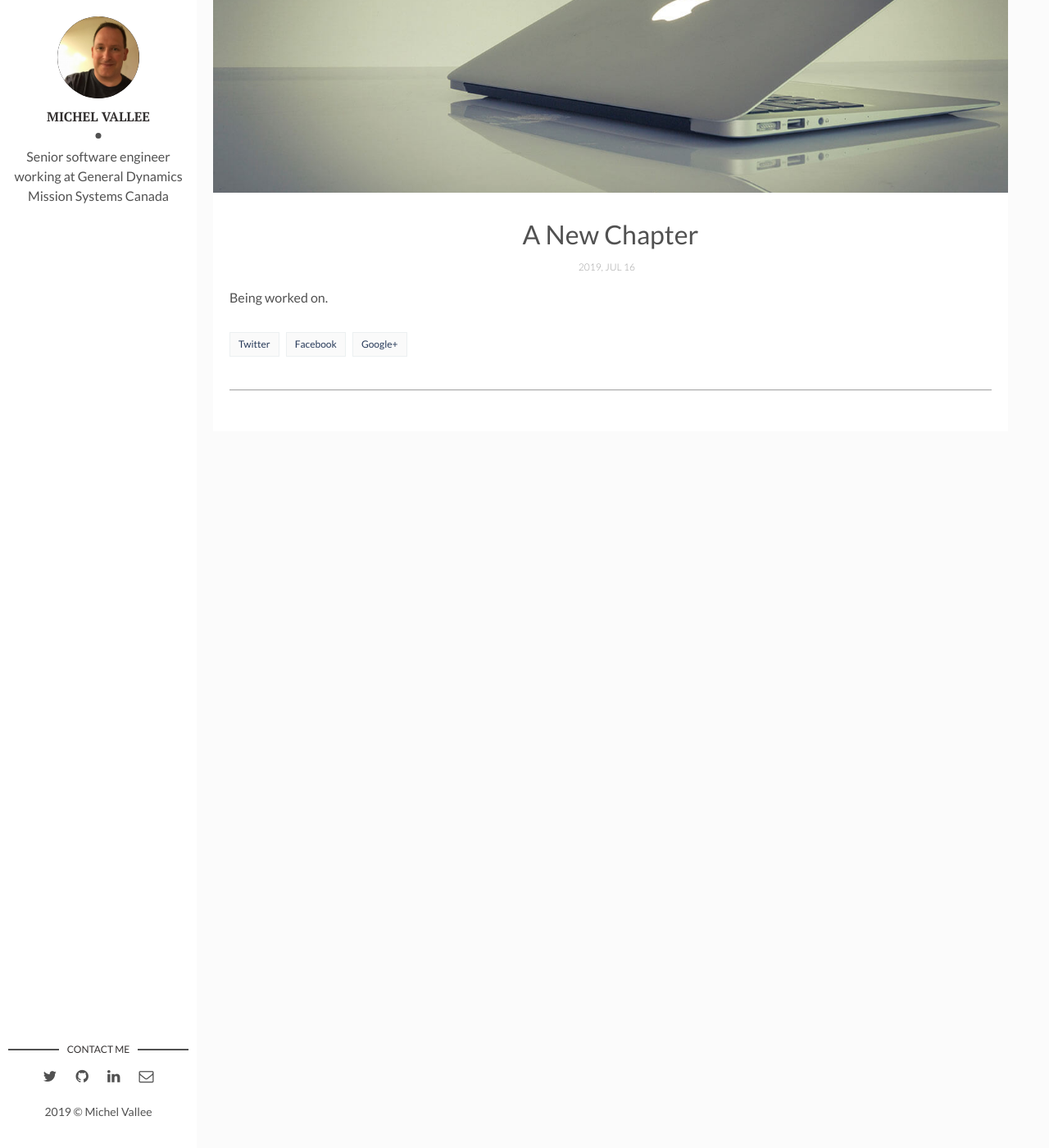
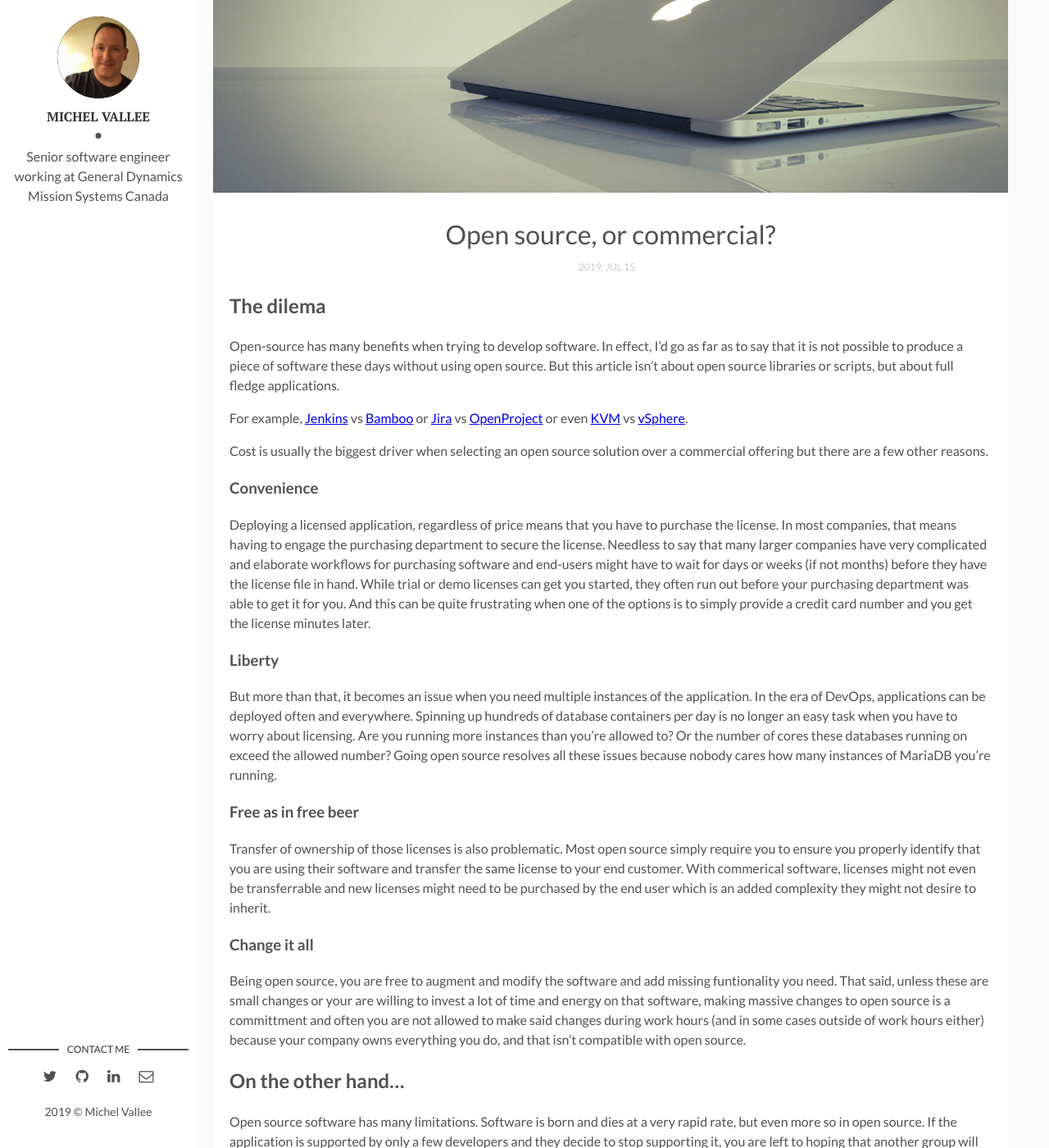
Before and after one commit to Limech/limech.github.io, a Jekyll site: the page built from _posts/2019-07-15-a-new-chapter.markdown, in a window 1280 px wide and 1400 px high, scrolled down 285 px. Shown: the whole window at 82% size. Built offline with Jekyll 4.4.1, drawn with Linux system fonts in a browser that asks for light colours; before the commit the page ends 900 px from its top, so only the background shows below that; some of the changed text lies outside the part shown.

Commit message:
Updated first post

```diff
--- a/_posts/2019-07-15-a-new-chapter.markdown
+++ b/_posts/2019-07-15-a-new-chapter.markdown
@@ -1,10 +1,45 @@
 ---
 layout: post
-title: A New Chapter
-date: 2019-07-15 19:00:00 -0500
+title: Open source, or commercial?
+date: 2019-07-15T15:00:00Z
 description:  # Add post description (optional)
 img: workflow.jpg # Add image post (optional)
 fig-caption: # Add figcaption (optional)
 tags: []
 ---
-Being worked on.
+
+## The dilema
+
+Open-source has many benefits when trying to develop software. In effect, I'd go as far as to say that it is not possible to produce a piece of software these days without using open source.  But this article isn't about open source libraries or scripts, but about full fledge applications.
+
+For example, [Jenkins](https://jenkins.io/) vs [Bamboo](https://www.atlassian.com/software/bamboo) or [Jira](https://www.atlassian.com/software/jira) vs [OpenProject](https://www.openproject.org) or even [KVM](https://www.linux-kvm.org/page/Main_Page) vs [vSphere](https://www.vmware.com/ca/products/vsphere.html).
+
+Cost is usually the biggest driver when selecting an open source solution over a commercial offering but there are a few other reasons.
+
+### Convenience
+
+Deploying a licensed application, regardless of price means that you have to purchase the license.  In most companies, that means having to engage the purchasing department to secure the license.  Needless to say that many larger companies have very complicated and elaborate workflows for purchasing software and end-users might have to wait for days or weeks (if not months) before they have the license file in hand.  While trial or demo licenses can get you started, they often run out before your purchasing department was able to get it for you.  And this can be quite frustrating when one of the options is to simply provide a credit card number and you get the license minutes later.
+
+### Liberty
+
+But more than that, it becomes an issue when you need multiple instances of the application.  In the era of DevOps, applications can be deployed often and everywhere.  Spinning up hundreds of database containers per day is no longer an easy task when you have to worry about licensing.  Are you running more instances than you're allowed to?  Or the number of cores these databases running on exceed the allowed number?  Going open source resolves all these issues because nobody cares how many instances of MariaDB you're running.
+
+### Free as in free beer
+
+Transfer of ownership of those licenses is also problematic.  Most open source simply require you to ensure you properly identify that you are using their software and transfer the same license to your end customer.  With commerical software, licenses might not even be transferrable and new licenses might need to be purchased by the end user which is an added complexity they might not desire to inherit.
+
+### Change it all
+
+Being open source, you are free to augment and modify the software and add missing funtionality you need.  That said, unless these are small changes or your are willing to invest a lot of time and energy on that software, making massive changes to open source is a committment and often you are not allowed to make said changes during work hours (and in some cases outside of work hours either) because your company owns everything you do, and that isn't compatible with open source.
+
+## On the other hand...
+
+Open source software has many limitations.  Software is born and dies at a very rapid rate, but even more so in open source.  If the application is supported by only a few developers and they decide to stop supporting it, you are left to hoping that another group will fork that project and carry the torch forward. But that doesn't happen often.
+
+Since most open source software is developed by people using their free time, you cannot expect much from the software.  How can you compare an application developed by people in their free time versus developed by dedicated staff paid a good salary where the only goal they have all day is to improve that software.  And if an open source application has many more contributors to compensate, coordinating a lot of people that are only part time providing support is quite a massive undertaking.
+
+Finally, there's always the risk that is looming that an open source project is adopted by a large company (like Oracle) that ends up steering the project in the direction they want and begin to hide all the nice new features behind "enterprise" editions.
+
+The decision to select open source vs commercial solutions I believe needs to be done on a per case basis.  Selection factors include how popular an open source solution is, how many contributors it has, how many quality alternatives exists and any available standards that would allow to switch from one solution to another without too much impact.
+
+Open source is here to stay and I believe will become even more prevalent in the future.  It's up to each of us to contribute back when we can to keep it growing.
```
